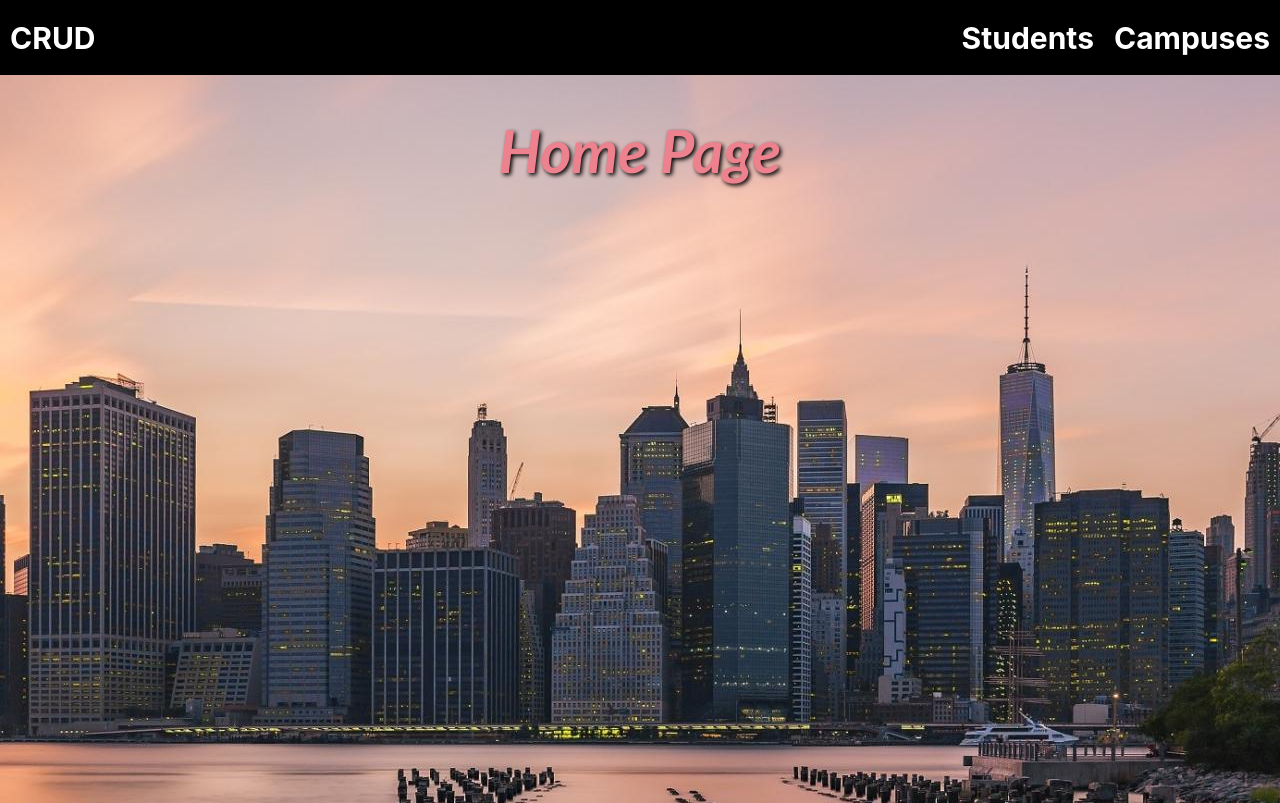
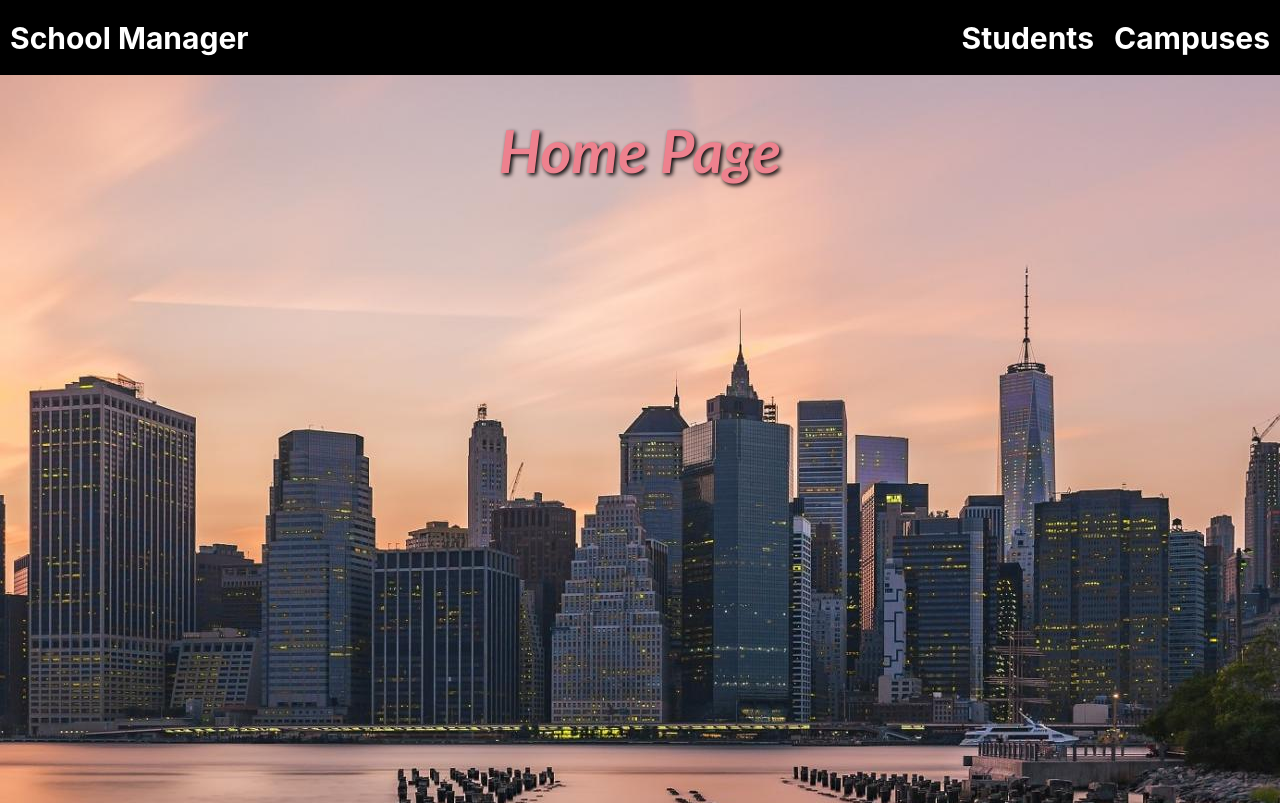
Before and after one commit to waterpolymer/Fullstack-CRUD-App, a React (Create React App) app: page / in a window 1280 px wide. Built offline with nearby package versions, Linux system fonts and the light colour scheme.

Commit message:
changed name on navbar to School Manager

```diff
--- a/src/components/utilities/NavBar.js
+++ b/src/components/utilities/NavBar.js
@@ -7,7 +7,7 @@ const NavBar = () => {
     <ul>
       <li className="left">
         <Link className="logo" to="/">
-					CRUD
+          School Manager
         </Link>
       </li>
       <li>
```
Lines whose indentation alone changed are shown as unchanged.
